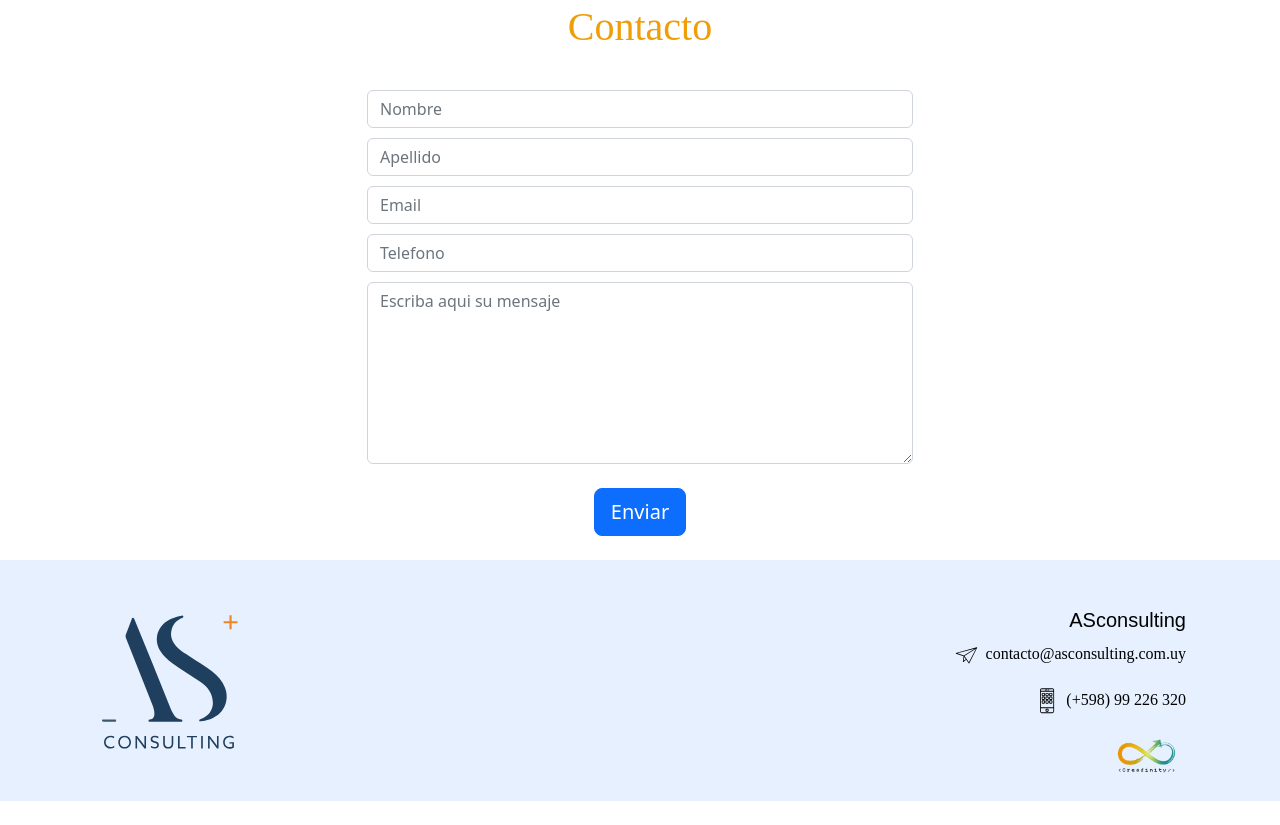
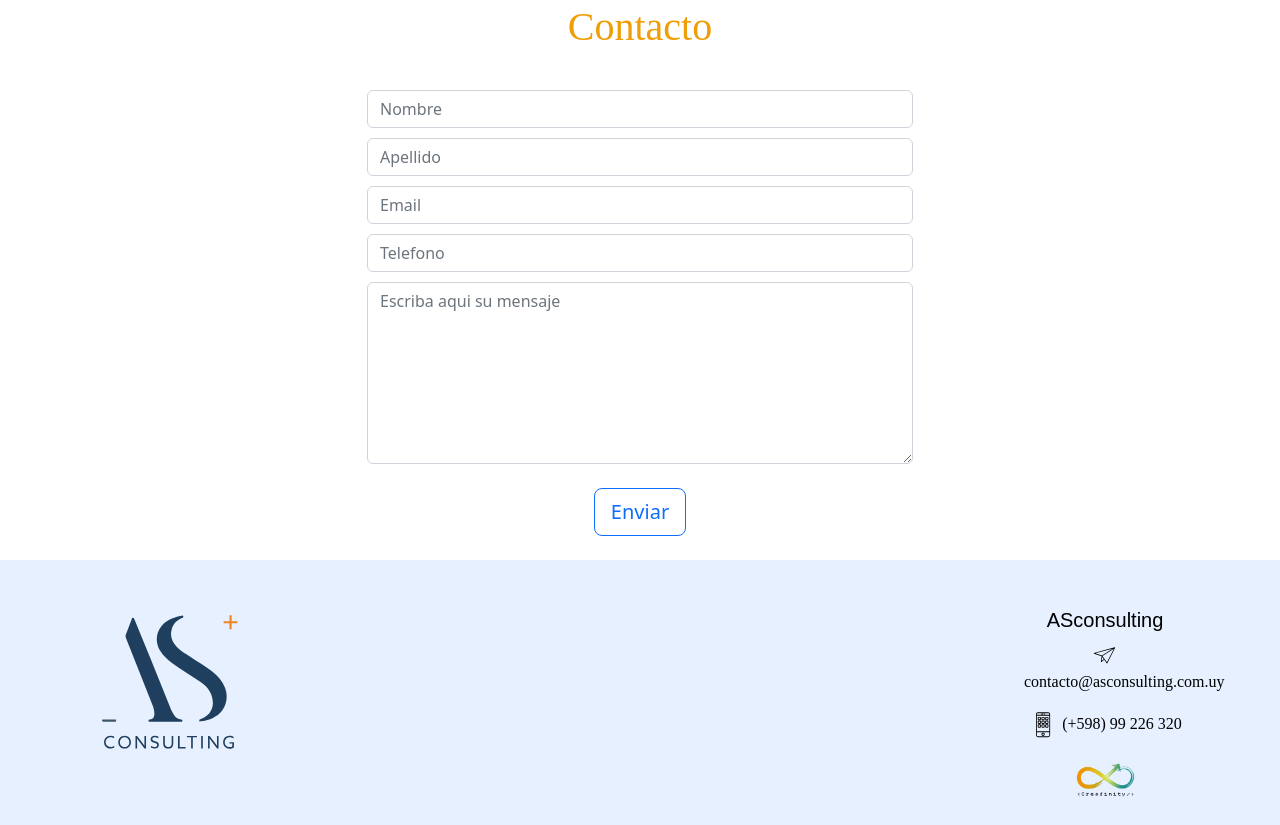
Before and after one commit to rgrieco/AS-Consulting, a plain HTML site: page contacto.html in a window 1280 px wide. Shown: the part 499-1324 px from the top of the page. Before the commit the page ends 1300 px from the top, so only its background shows below. Drawn offline with nearby package versions, Linux system fonts and the light colour scheme.

Commit message:
footer - alineacion

```diff
--- a/contacto.html
+++ b/contacto.html
@@ -170,7 +170,7 @@
                             <br>
                             <div class="form-group">
                                 <div class="col-md-12 text-center">
-                                    <button type="submit" class="btn btn-primary btn-lg">Enviar</button>
+                                    <button type="submit" class="btn btn-outline-primary btn-lg">Enviar</button>
                                 </div>
                             </div>
                         </fieldset>
@@ -244,7 +244,7 @@
             <!--Grid row-->
             <div class="row">
               <!--Grid column 1-->
-              <div class="col-lg-6 col-md-6 mb-4 mb-md-0" style="text-align-last: left;">
+              <div class="col-lg-2 col-md-6 mb-4 mb-md-0" style="text-align-last: left;">
                 <img
                   class="footer-logo"
                   style="padding: auto"
@@ -252,9 +252,12 @@
                 />
               </div>
               <!--Grid column-->
+              <div class="col-lg-8 col-md-6 mb-4 mb-md-0">
+
+              </div>
 
               <!--Grid column 2 DATOS DE CONTACTO-->
-              <div class="col-lg-6 col-md-6 mb-4 mb-md-0">
+              <div class="col-lg-2 col-md-6 mb-4 mb-md-0">
                 <h5 class="text-footer">ASconsulting</h5>
                 <ul class="list-unstyled mb-0">
                   <li>
--- a/css/styles.css
+++ b/css/styles.css
@@ -79,17 +79,17 @@ max-height: 30px;
 
 .text-footer{
    font-family: Arial, Helvetica, sans-serif;
-  text-align-last: right;
+  text-align-last: center;
     }
 
 #contacto{
- text-align-last: right;
+ text-align-last: center;
 }
 
 .footer-logo{
 max-width: 150px;
 max-height: 150px;
-text-align-last: left;
+text-align-last: center;
          }
 .newsletter{
   border: 10px;
```
Also changed, not shown: Servicios/sociedades.html (+5 -2 lines), index.html (+7 -2 lines), novedades/nota1.html (+5 -2 lines), novedades/nota2.html (+5 -2 lines), novedades/nota3.html (+5 -2 lines), novedades/nota4.html (+5 -2 lines), nuestraempresa.html (+5 -2 lines), servicios.html (+5 -2 lines).
